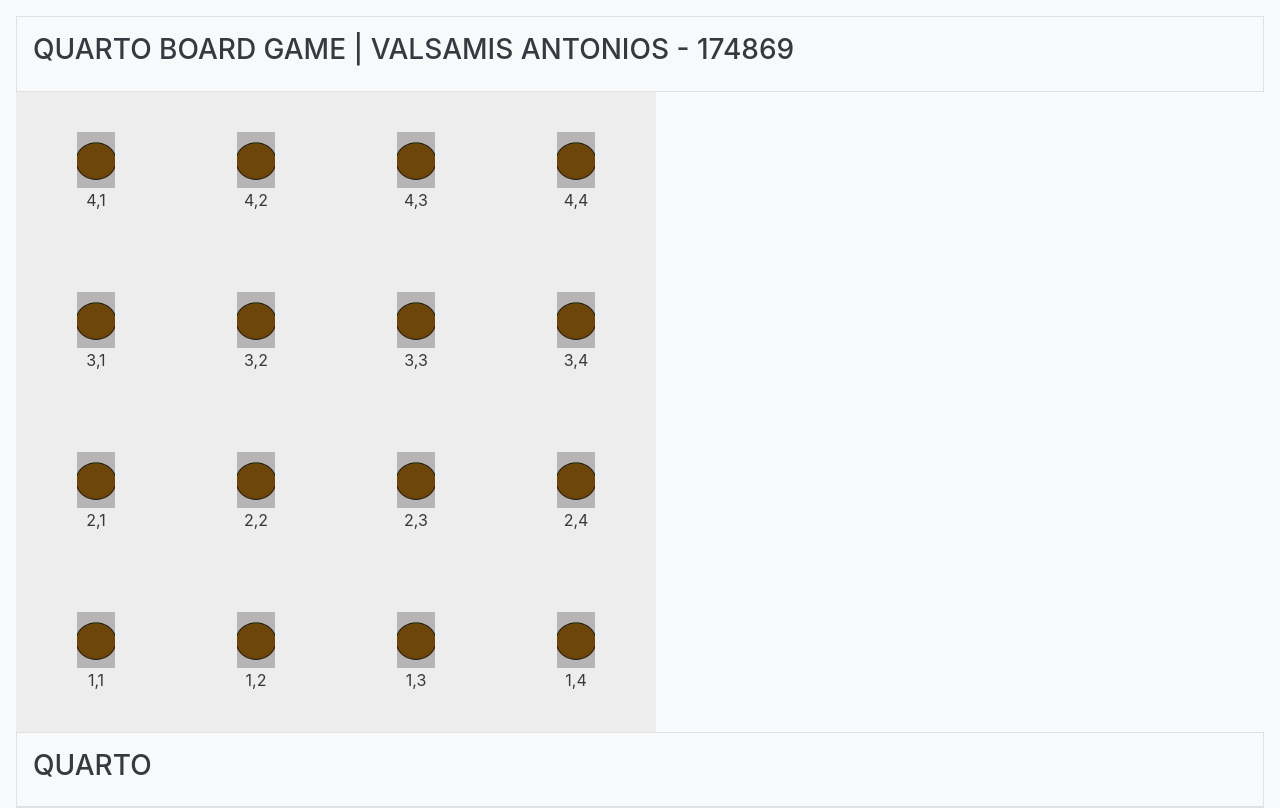
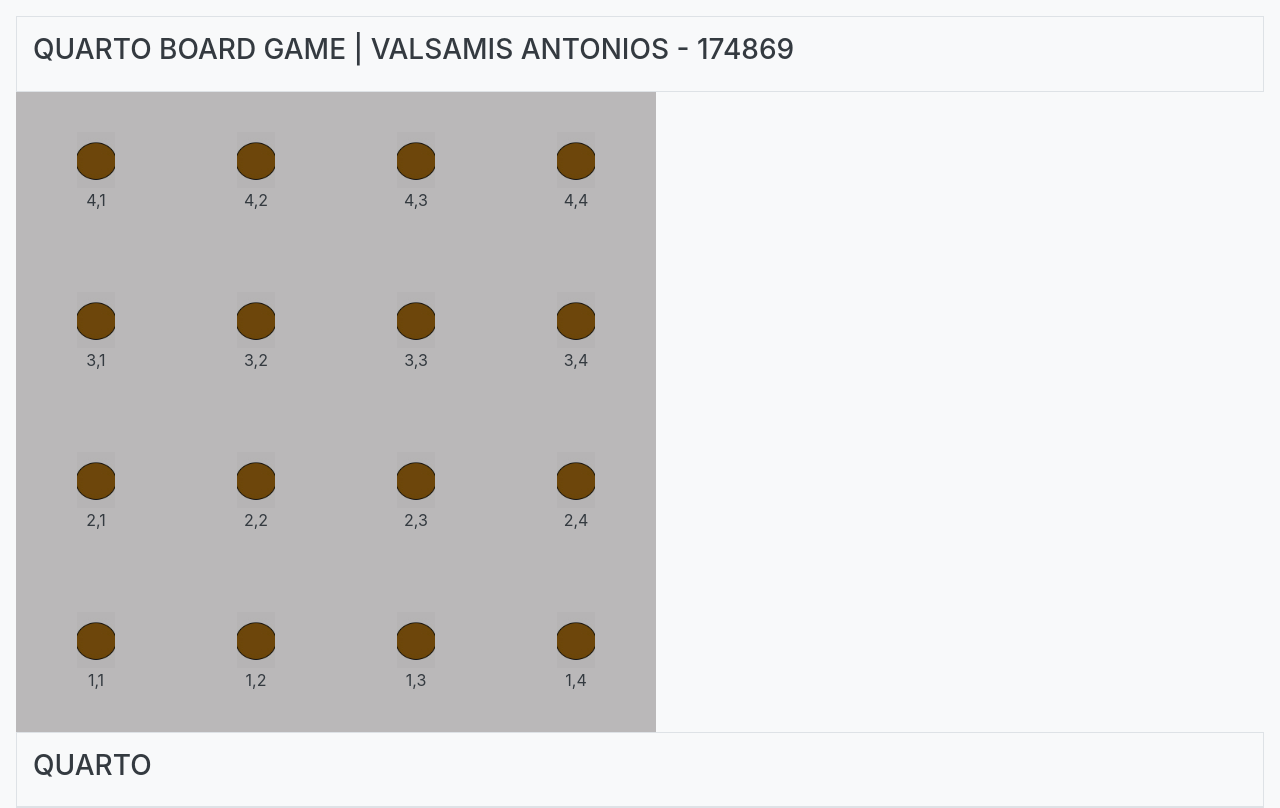
Before and after one commit to iee-ihu-gr-course1941/ADISE21_VALSAMIS, a PHP site: page / in a window 1280 px wide. Shown: the top 808 px of the page. Run offline with PHP 8.4, Linux system fonts and the light colour scheme; a stand-in replaces the project's code that opens the database connection.

Commit message:
appearance changes

```diff
--- a/css/quarto.css
+++ b/css/quarto.css
@@ -25,5 +25,5 @@ float: right;
   width: 10em;
   height:10em;
   text-align:center;
-  background-color: rgb(238, 237, 237);
+  background-color: #bab8b9;
 }
```
Also changed, not shown: images/available_pieces/piece1.jpg, images/available_pieces/piece10.jpg, images/available_pieces/piece11.jpg, images/available_pieces/piece12.jpg, images/available_pieces/piece13.jpg, images/available_pieces/piece14.jpg, images/available_pieces/piece15.jpg, images/available_pieces/piece16.jpg, images/available_pieces/piece2.jpg, images/available_pieces/piece3.jpg, images/available_pieces/piece4.jpg, images/available_pieces/piece5.jpg, images/available_pieces/piece6.jpg, images/available_pieces/piece7.jpg, 2 more files.
